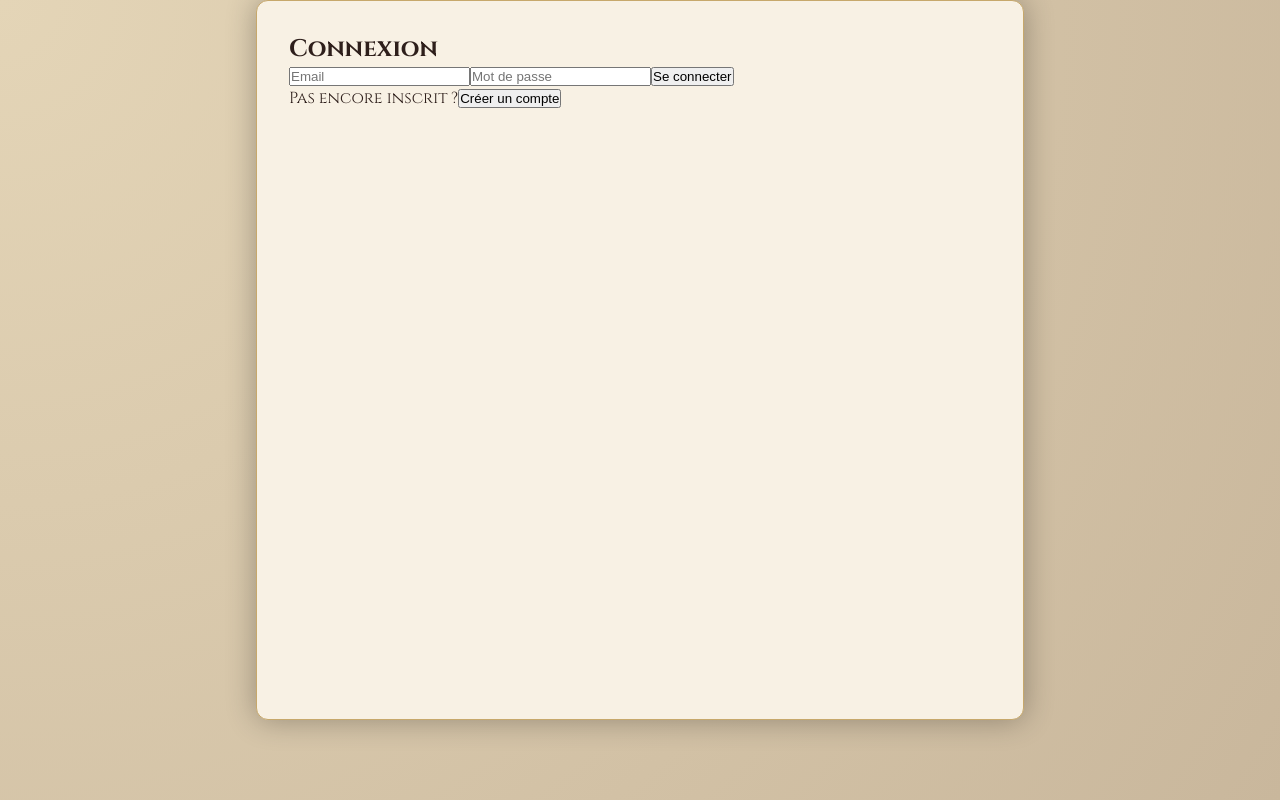
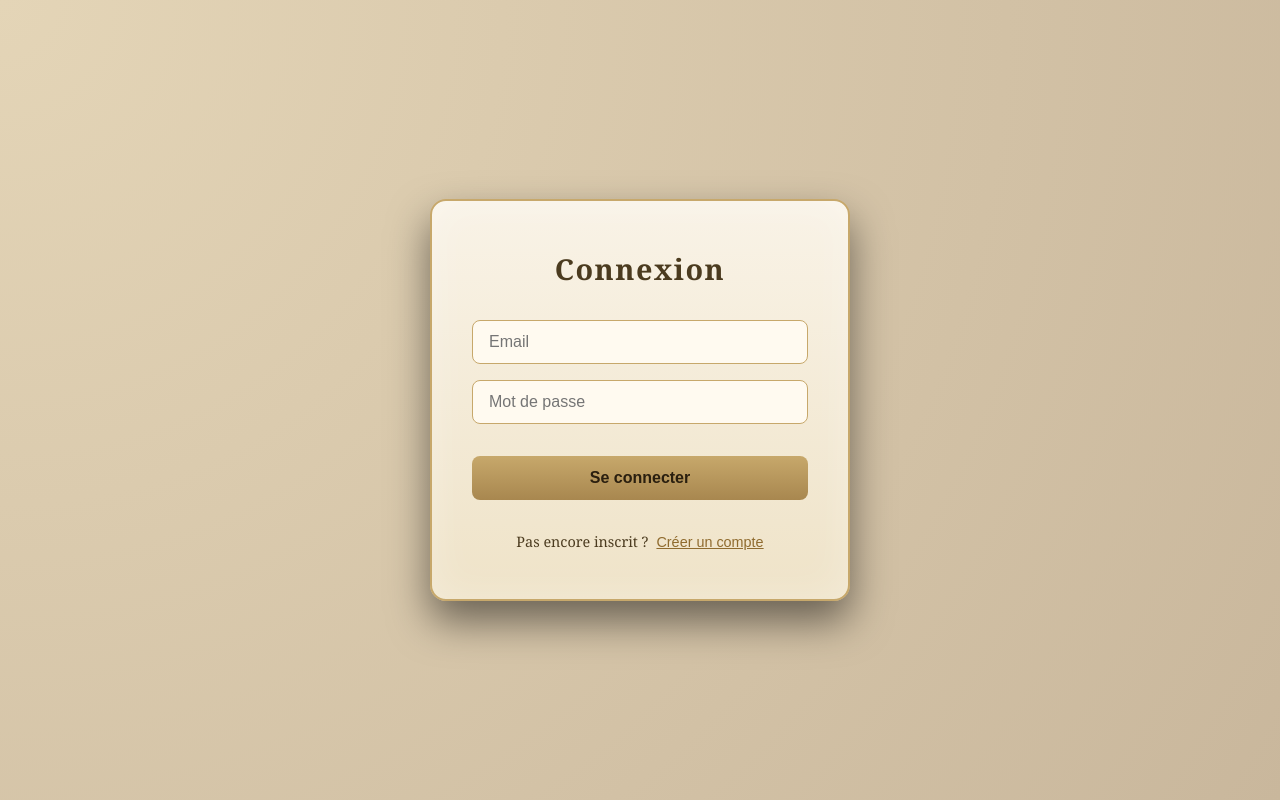
Before and after one commit to FannyTzu/unpredictable-chronicles, a Next.js app: page /auth in a window 1280 px wide. Built offline with nearby package versions, Linux system fonts and the light colour scheme.

Commit message:
Add middleware for authentication and enhance login/signup page styling

```diff
--- a/app/auth/page.tsx
+++ b/app/auth/page.tsx
@@ -16,7 +16,6 @@ export default function AuthPage() {
 
     const handleAuth = async () => {
         if (!email || !password) {
-            alert("Veuillez remplir tous les champs");
             return;
         }
 
@@ -33,14 +32,13 @@ export default function AuthPage() {
             const data = await res.json();
 
             if (!res.ok) {
-                alert(data.message || "Erreur lors de la requête");
                 setLoading(false);
                 return;
             }
 
             if (isLogin) {
                 localStorage.setItem("token", data.token);
-                alert("Connexion réussie !");
+                document.cookie = `token=${data.token}; path=/; max-age=86400; SameSite=Lax`;
                 router.push("/");
             } else {
                 alert("Compte créé avec succès ! Vous pouvez maintenant vous connecter.");
@@ -48,15 +46,20 @@ export default function AuthPage() {
             }
         } catch (err) {
             console.error(err);
-            alert("Erreur serveur");
         } finally {
             setLoading(false);
         }
     };
 
     return (
+
+        <div className={s.page}>
             <div className={s.container}>
-            <h2>{isLogin ? "Connexion" : "Créer un compte"}</h2>
+                <h2 className={s.title}>
+                    {isLogin ? "Connexion" : "Créer un compte"}
+                </h2>
+
+                <div className={s.form}>
                     <input
                         type="email"
                         placeholder="Email"
@@ -69,16 +72,21 @@ export default function AuthPage() {
                         value={password}
                         onChange={(e) => setPassword(e.target.value)}
                     />
+
                     <button onClick={handleAuth} disabled={loading}>
                         {loading ? "En cours..." : isLogin ? "Se connecter" : "S'inscrire"}
                     </button>
+                </div>
 
                 <div className={s.toggle}>
+                <span>
                     {isLogin ? "Pas encore inscrit ?" : "Vous avez déjà un compte ?"}
+                </span>
                     <button onClick={toggleMode}>
                         {isLogin ? "Créer un compte" : "Se connecter"}
                     </button>
                 </div>
             </div>
-    );
+        </div>
+    )
 }
--- a/app/auth/style.module.css
+++ b/app/auth/style.module.css
@@ -1,12 +1,93 @@
+.page {
+    min-height: 100vh;
+    display: flex;
+    align-items: center;
+    justify-content: center;
+    font-family: "Georgia", serif;
+}
+
 .container {
-    background: #f8f1e4;
+    background: linear-gradient(180deg, #f9f3e7, #efe3c8);
+    border: 2px solid #c7a86b;
+    padding: 3rem 2.5rem;
+    width: 100%;
+    max-width: 420px;
+    border-radius: 16px;
+    box-shadow: 0 20px 40px rgba(0, 0, 0, 0.5),
+    inset 0 0 40px rgba(255, 255, 255, 0.3);
+    animation: fadeIn 0.5s ease-out;
+}
+
+.title {
+    text-align: center;
+    margin-bottom: 2rem;
+    color: #4b3b1f;
+    font-size: 1.8rem;
+    letter-spacing: 0.05em;
+}
+
+.form {
+    display: flex;
+    flex-direction: column;
+    gap: 1rem;
+}
+
+.form input {
+    padding: 0.75rem 1rem;
+    border-radius: 8px;
     border: 1px solid #c7a86b;
-    padding: 2rem;
-    width: 60%;
-    height: 90vh;
-    margin: 0 auto;
-    max-width: 800px;
-    box-shadow: 0 0 30px rgba(0, 0, 0, 0.3);
-    border-radius: 12px;
-    white-space: pre-line;
+    background: #fffaf0;
+    font-size: 1rem;
+    transition: border 0.2s, box-shadow 0.2s;
 }
+
+.form input:focus {
+    outline: none;
+    border-color: #8f6b2e;
+    box-shadow: 0 0 0 2px rgba(143, 107, 46, 0.3);
+}
+
+.form button {
+    margin-top: 1rem;
+    padding: 0.8rem;
+    background: linear-gradient(180deg, #c7a86b, #a8874f);
+    color: #2a1f0f;
+    border: none;
+    border-radius: 8px;
+    font-size: 1rem;
+    font-weight: bold;
+    cursor: pointer;
+    transition: transform 0.15s, box-shadow 0.15s, opacity 0.15s;
+}
+
+.form button:hover:not(:disabled) {
+    transform: translateY(-2px);
+    box-shadow: 0 6px 12px rgba(0, 0, 0, 0.3);
+}
+
+.form button:disabled {
+    opacity: 0.6;
+    cursor: not-allowed;
+}
+
+.toggle {
+    margin-top: 2rem;
+    text-align: center;
+    color: #4b3b1f;
+    font-size: 0.9rem;
+}
+
+.toggle button {
+    background: none;
+    color: #8f6b2e;
+    border: none;
+    margin-left: 0.5rem;
+    padding: 0;
+    font-size: 0.9rem;
+    text-decoration: underline;
+    cursor: pointer;
+}
+
+.toggle button:hover {
+    color: #5f471f;
+}
--- a/app/page.tsx
+++ b/app/page.tsx
@@ -49,6 +49,9 @@ export default function Home() {
                     return;
                 }
 
+                document.cookie = `token=${token}; path=/; max-age=86400; SameSite=Lax`;
+
+
                 const res = await fetch("http://localhost:3001/players/me", {
                     headers: {
                         Authorization: `Bearer ${token}`,
@@ -61,7 +64,8 @@ export default function Home() {
                 }
 
                 if (!res.ok) {
-                    console.error("Erreur récupération player", res.status);
+                    localStorage.removeItem("token");
+                    document.cookie = "token=; path=/; max-age=0";
                     router.replace("/auth");
                     return;
                 }
```
Also changed, not shown: app/middleware.ts (added, +26 -0 lines). Lines whose indentation alone changed are shown as unchanged.
